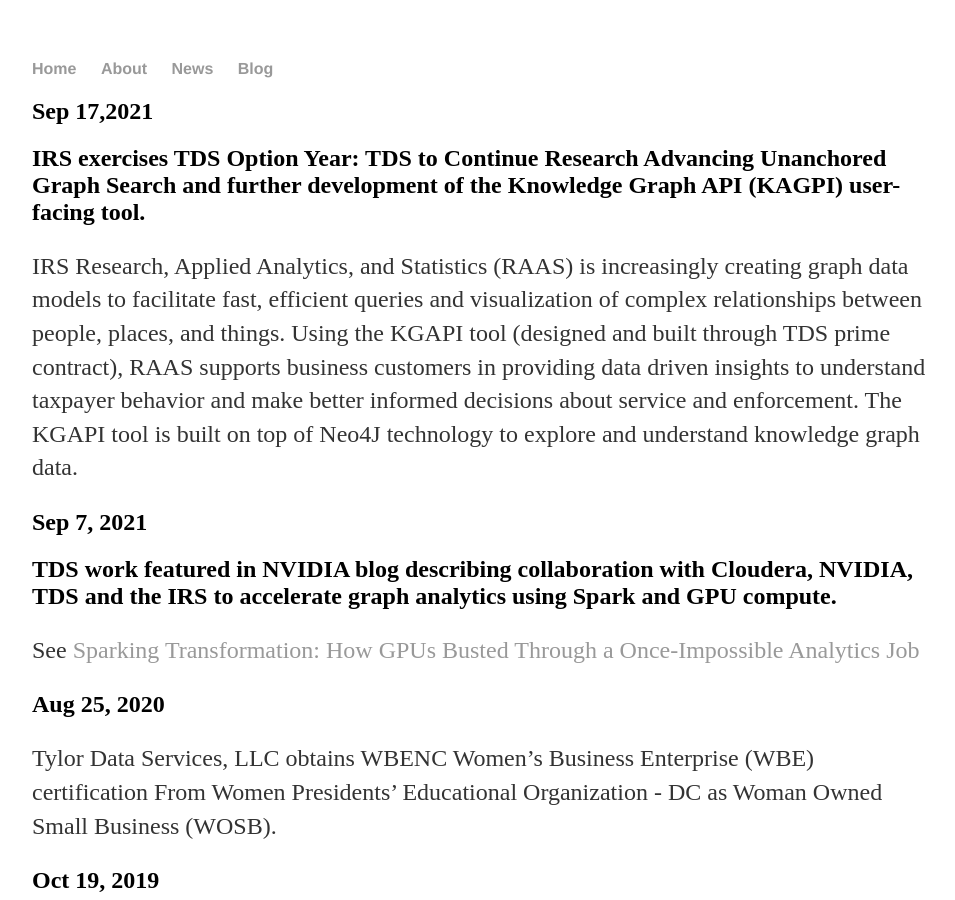
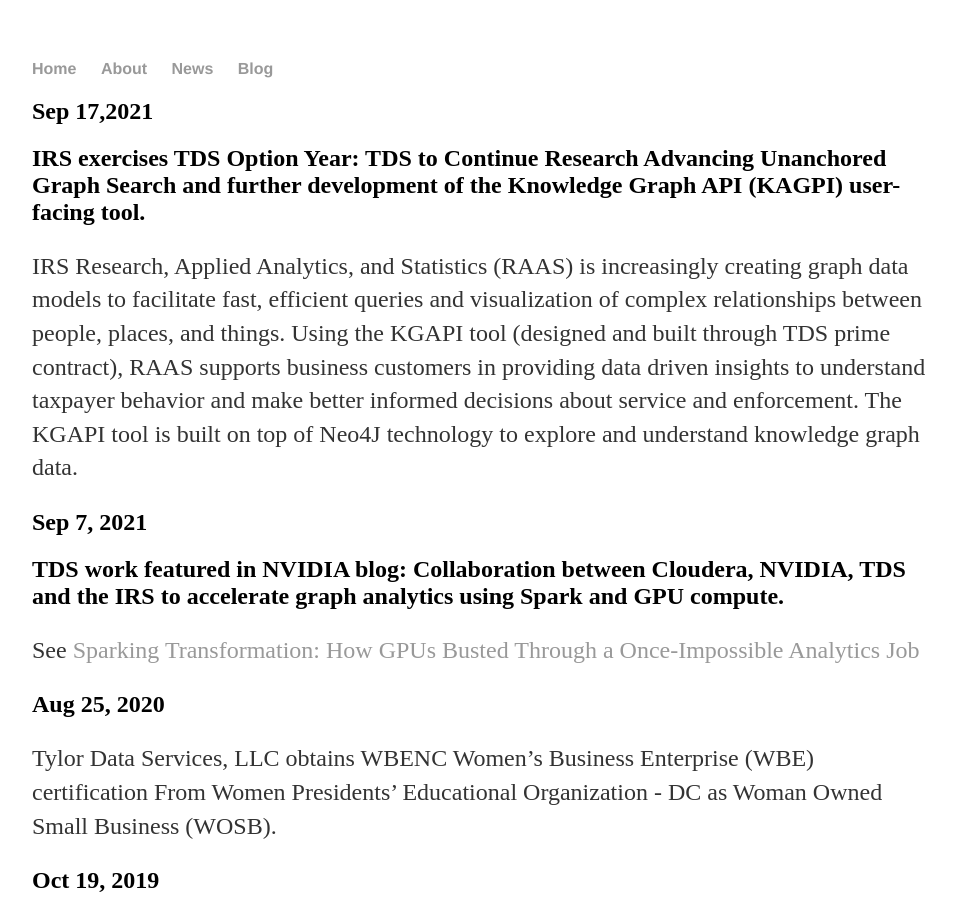
Before and after one commit to dtylor/dtylor.github.io, a Jekyll site: the page built from news.md, in a window 1280 px wide and 900 px high. Shown: the whole window, without its empty margins (160-1115 px from the left). Built offline with Jekyll 4.4.1, drawn with Linux system fonts in a browser that asks for light colours.

Commit message:
Update news.md

```diff
--- a/news.md
+++ b/news.md
@@ -7,7 +7,7 @@
 IRS Research, Applied Analytics, and Statistics (RAAS) is increasingly creating graph data models to facilitate fast, efficient queries and visualization of complex relationships between people, places, and things.  Using the KGAPI tool (designed and built through TDS prime contract), RAAS supports business customers in providing data driven insights to understand taxpayer behavior and make better informed decisions about service and enforcement.  The KGAPI tool is built on top of Neo4J technology to explore and understand knowledge graph data.
 
 ## Sep 7, 2021
-## TDS work featured in NVIDIA blog describing collaboration with Cloudera, NVIDIA, TDS and the IRS to accelerate graph analytics using Spark and GPU compute.
+## TDS work featured in NVIDIA blog: Collaboration between Cloudera, NVIDIA, TDS and the IRS to accelerate graph analytics using Spark and GPU compute.
 See [Sparking Transformation: How GPUs Busted Through a Once-Impossible Analytics Job](https://blogs.nvidia.com/blog/2021/09/07/cloudera-spark-irs-gpus/)
 
 ## Aug 25, 2020
```
